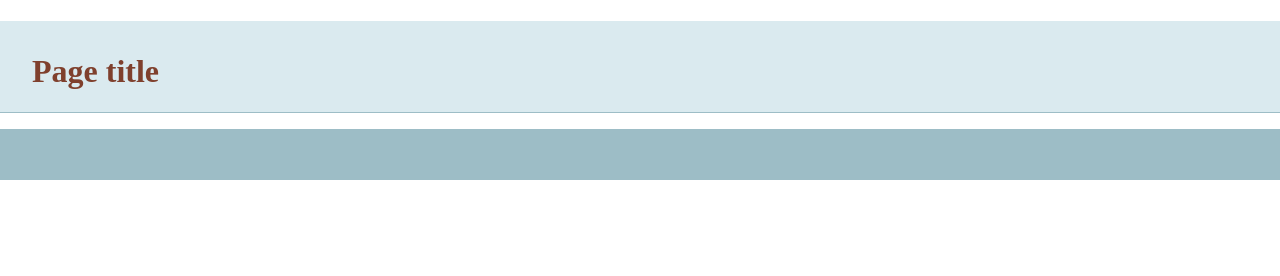
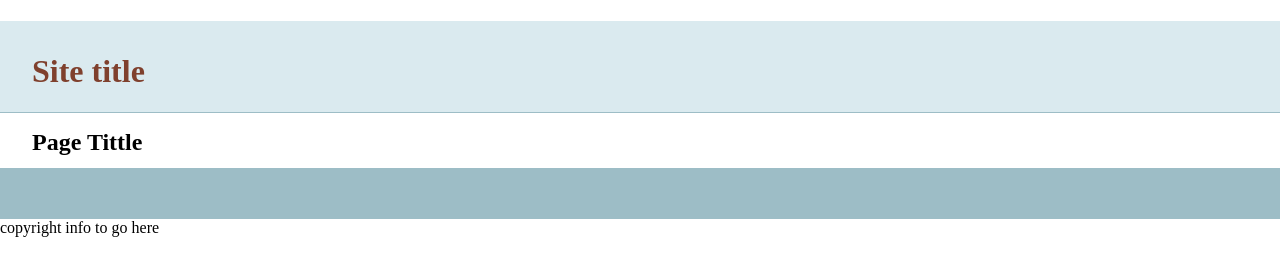
Before and after one commit to vcalderon-gb/git-basics, a plain HTML site: page index.html in a window 1280 px wide. Drawn offline with nearby package versions, Linux system fonts and the light colour scheme.

Commit message:
added more info to template

```diff
--- a/index.html
+++ b/index.html
@@ -14,14 +14,15 @@
     </head>
     <body>
     <header>
-	<h1>Page title</h1>
+	<h1>Site title</h1>
     </header>
     <nav id="pageNav">
     </nav>
     <main>
+        <h2>Page Tittle</h2>
     </main>
     <footer>
-    </footer>
+    </footer>copyright info to go here
         <script>
 //use the modernizr load to load up external scripts. This will load the scripts asynchronously, but the order listed matters. Although it will load all scripts in parallel, it will execute them in the order listed
 Modernizr.load([
```
